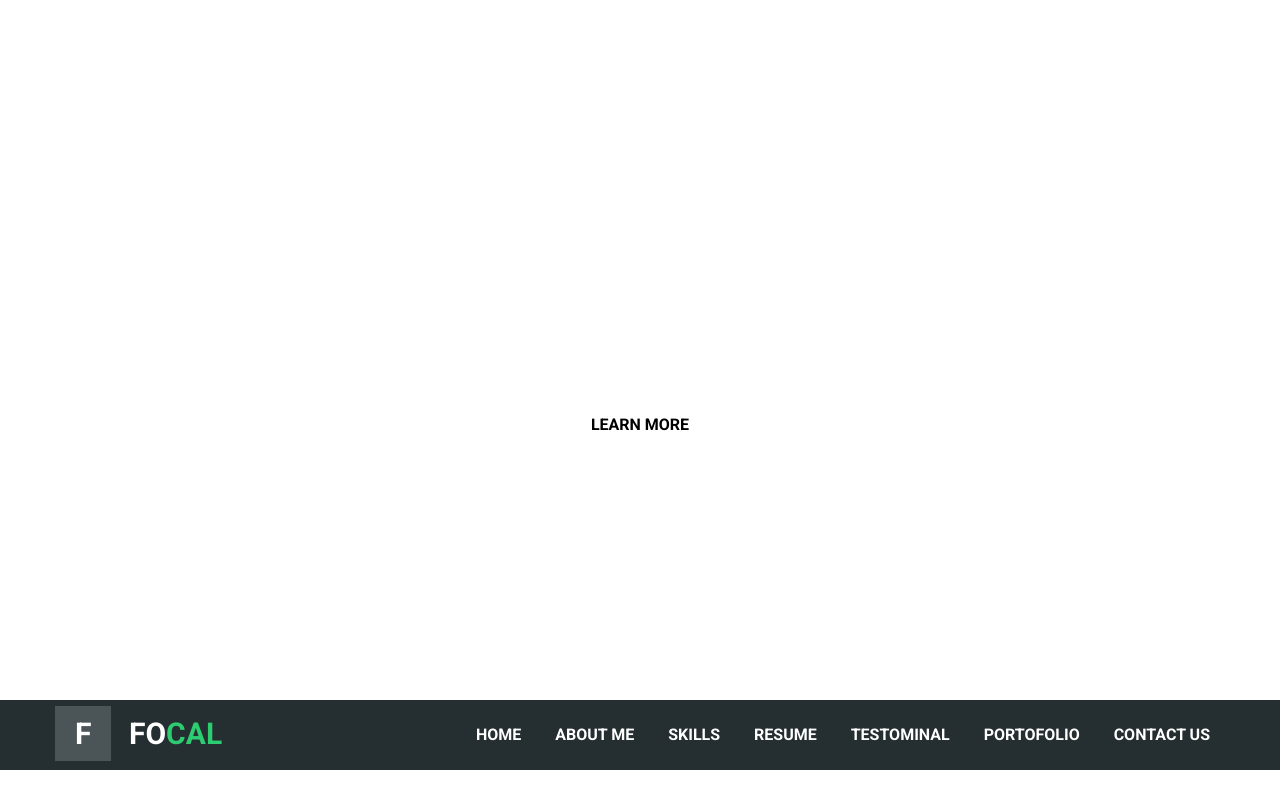
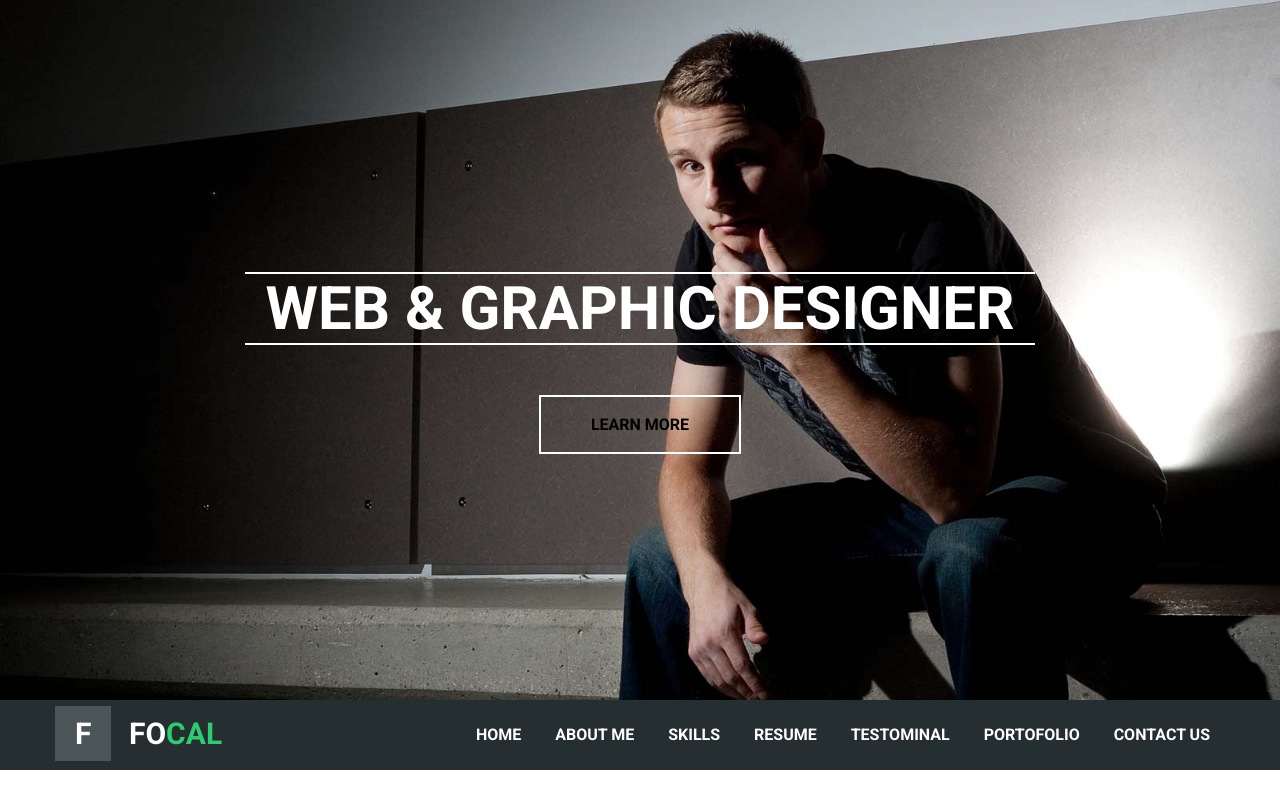
Before and after one commit to abdallahalaa21/portofolio-clone, a plain HTML site: page index.html in a window 1280 px wide. Shown: the top 800 px of the page. Drawn offline with Linux system fonts and the light colour scheme.

Commit message:
Update main.css

```diff
--- a/css/main.css
+++ b/css/main.css
@@ -8,7 +8,7 @@
 
 .hero {
     height: 700px;
-    background: url(./img/hero-bg.jpg);
+    background: url(../img/hero-bg.jpg);
     background-size: cover;
     background-position: center;
     background-attachment: fixed;
```
